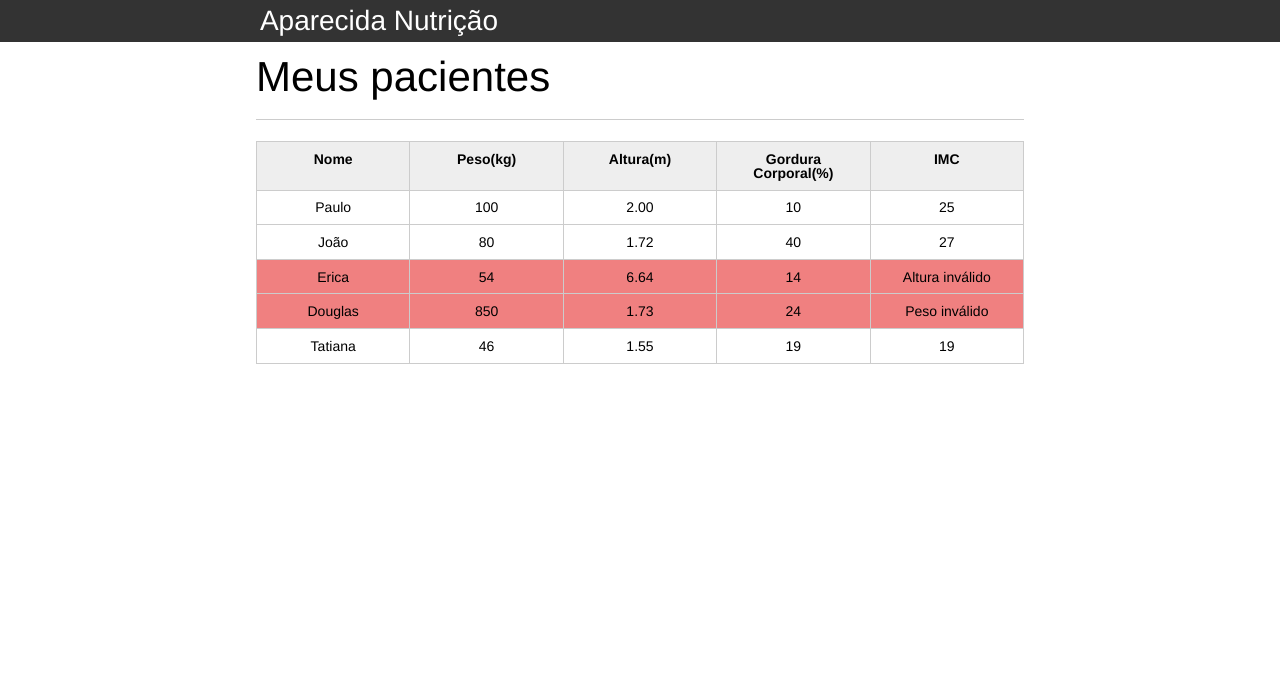
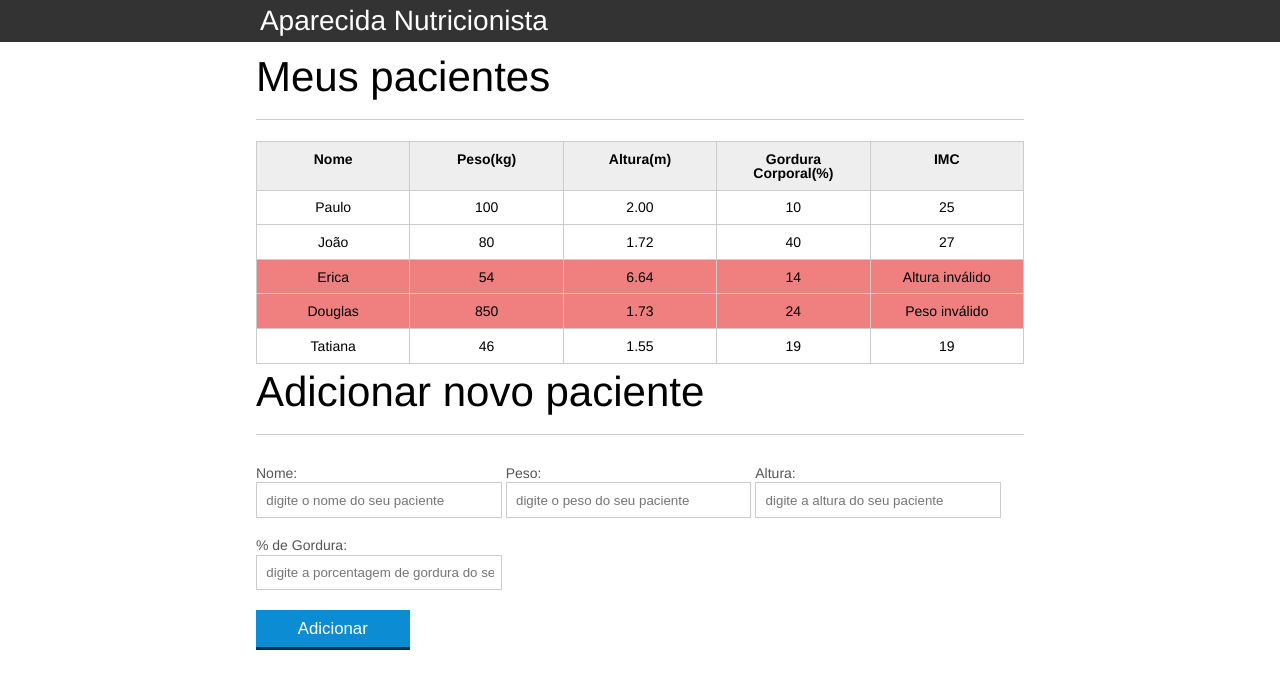
Before and after one commit to luccasadriano/introducao-javascript, a plain HTML site: page index.html in a window 1280 px wide. Drawn offline with Linux system fonts and the light colour scheme.

Commit message:
eventListener

```diff
--- a/index.html
+++ b/index.html
@@ -76,6 +76,32 @@
 
 		</section>
 	</main>
+
+	<!-- ... -->
+<section class="container">
+    <h2 id="titulo-form">Adicionar novo paciente</h2>
+    <form>
+        <div class="grupo">
+            <label for="nome">Nome:</label>
+            <input id="nome" name="nome" type="text" placeholder="digite o nome do seu paciente" class="campo">
+        </div>
+        <div class="grupo">
+            <label for="peso">Peso:</label>
+            <input id="peso" name="peso" type="text" placeholder="digite o peso do seu paciente" class="campo campo-medio">
+        </div>
+        <div class="grupo">
+            <label for="altura">Altura:</label>
+            <input id="altura" name="altura" type="text" placeholder="digite a altura do seu paciente" class="campo campo-medio">
+        </div>
+        <div class="grupo">
+            <label for="gordura">% de Gordura:</label>
+            <input id="gordura" type="text" placeholder="digite a porcentagem de gordura do seu paciente" class="campo campo-medio">
+        </div>
+
+        <button id="adicionar-paciente" class="botao bto-principal">Adicionar</button>
+    </form>
+</section>
+
 	<script src="./js/principal.js"></script>
 </body>
 
--- a/js/principal.js
+++ b/js/principal.js
@@ -1,5 +1,5 @@
-// console.log('Carregado de um arquivo externo')
-
+var titulo = document.querySelector('.titulo')
+titulo.textContent = "Aparecida Nutricionista"
 
 var pacientes = document.querySelectorAll('.paciente')
 
@@ -34,12 +34,9 @@ for (var i = 0; i < pacientes.length; i++) {
         var imc = peso / (altura * altura)
         tdImc.textContent = imc.toFixed()
     }
-
 }
 
-
-
-
-// console.log(peso)
-// console.log(altura)
-// console.log(imc)
+var buttom = document.querySelector("#adicionar-paciente")
+buttom.addEventListener('click', function () {
+    console.log('oi')
+})
```
